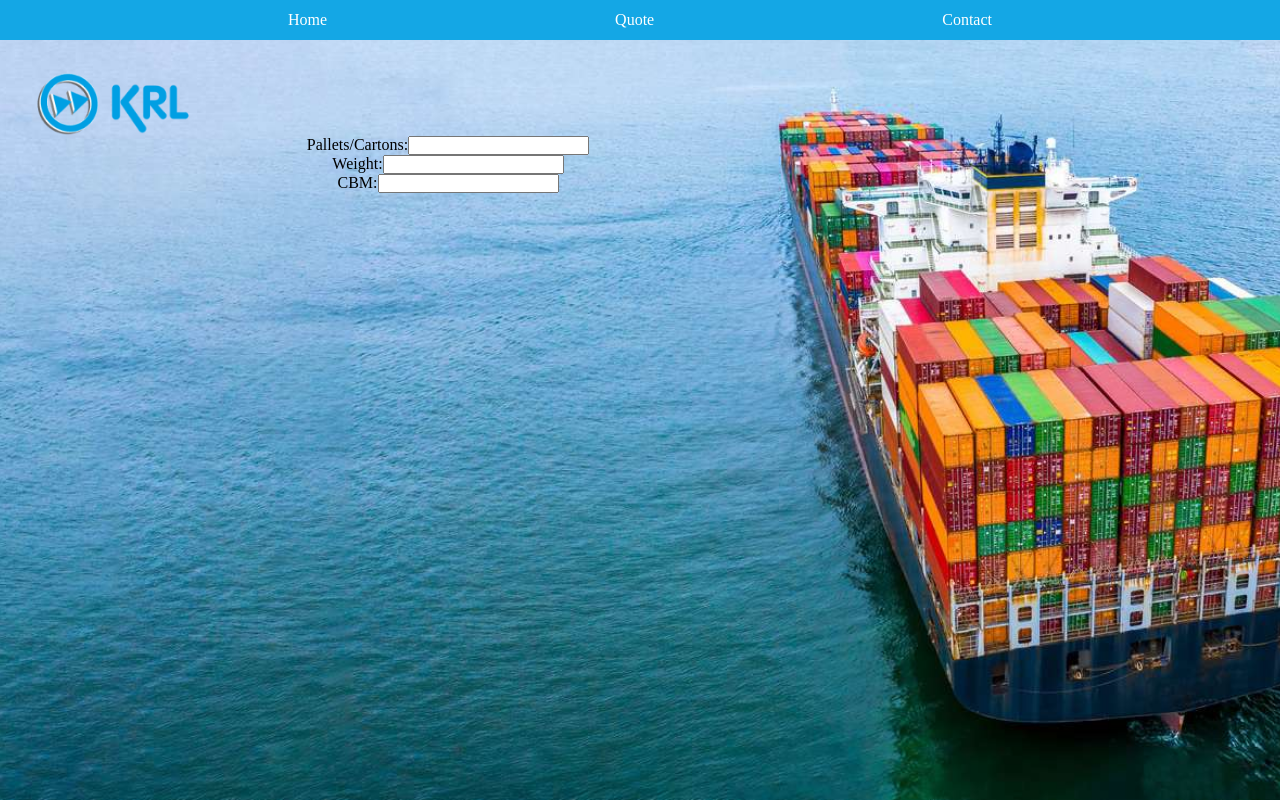
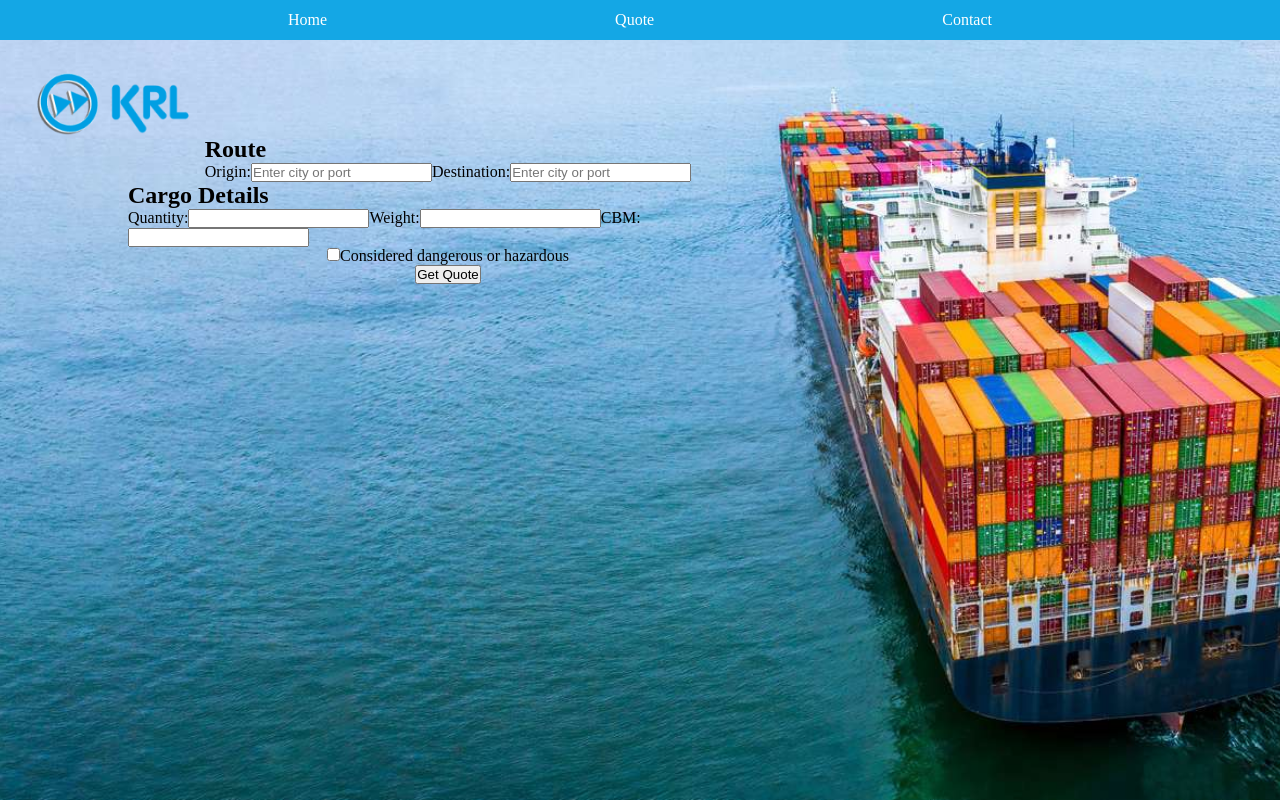
Before and after one commit to PaulGallagher37/quote_generator, a React (Create React App) app: page /quote in a window 1280 px wide. Built offline with nearby package versions, Linux system fonts and the light colour scheme; a web font is replaced by a local one.

Commit message:
Working on quote component layout

```diff
--- a/src/App.css
+++ b/src/App.css
@@ -96,6 +96,18 @@ a {
   font-size: 1.5rem;
 }
 
+/*LCL Quote CSS*/
+
+.quote-container {
+  margin-left: 10%;
+  display: flex;
+  flex-direction: column;
+  justify-content: space-between;
+  align-items: center;
+  height: 90%;
+  width: 50%;
+}
+
 
 /*Contact CSS*/
 
--- a/src/components/Quote.js
+++ b/src/components/Quote.js
@@ -4,19 +4,28 @@ function Quote() {
     return(
         <div>
             <Navbar />
-            <div className="contact-container">
+            <div className="quote-container">
                 <div>
-                    <label>Pallets/Cartons:</label>
+                    <h2>Route</h2>
+                    <label>Origin:</label>
+                    <input placeholder="Enter city or port"></input>
+                    <label>Destination:</label>
+                    <input placeholder="Enter city or port"></input>
+                </div>
+                <div>
+                    <h2>Cargo Details</h2>
+                    <label>Quantity:</label>
+                    <input></input>
+                    <label>Weight:</label>
+                    <input></input>
+                    <label>CBM:</label>
                     <input></input>
                 </div>
                 <div>
-                    <label>Weight:</label>
-                    <input></input>
+                    <input type="checkbox"></input>
+                    <label>Considered dangerous or hazardous</label>
                 </div>
-                <div>
-                    <label>CBM:</label>
-                    <input></input>
-                </div>
+                <button>Get Quote</button>
             </div>
         </div>
     )
```
